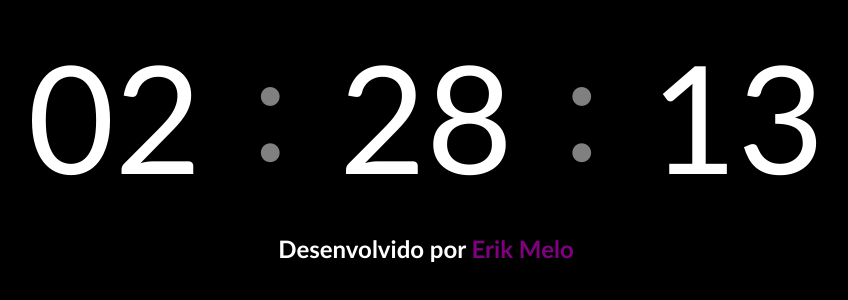
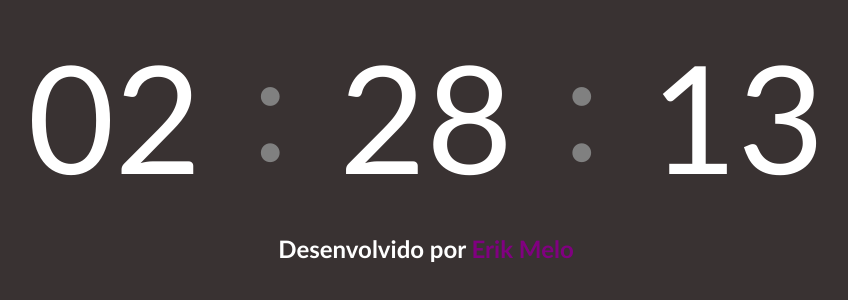
Before and after one commit to Erik-Melo/relogioexercicico, a plain HTML site: page index.html in a window 1280 px wide. Shown: the part 262-562 px from the top of the page, without its empty margins (214-1062 px from the left). Drawn offline with Linux system fonts and the light colour scheme.

Commit message:
Alter cor background

```diff
--- a/style.css
+++ b/style.css
@@ -1,6 +1,6 @@
 /* Variaveis de cores */
 :root {
-  --cor-preta: black;
+  --cor-preta: rgb(57, 50, 50);
   --cor-branco: white;
   --cor-cinza: gray;
   --cor-roxo: purple;
```
